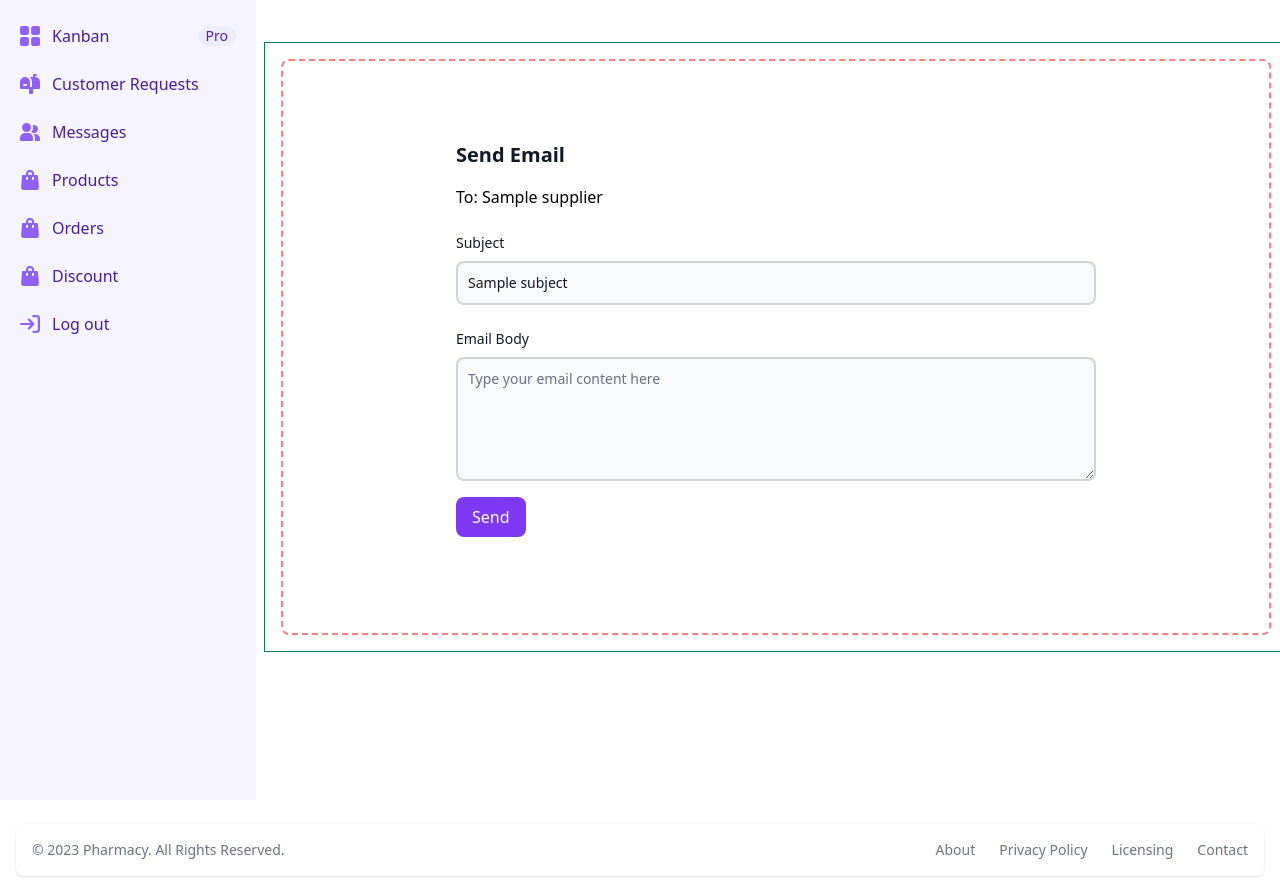
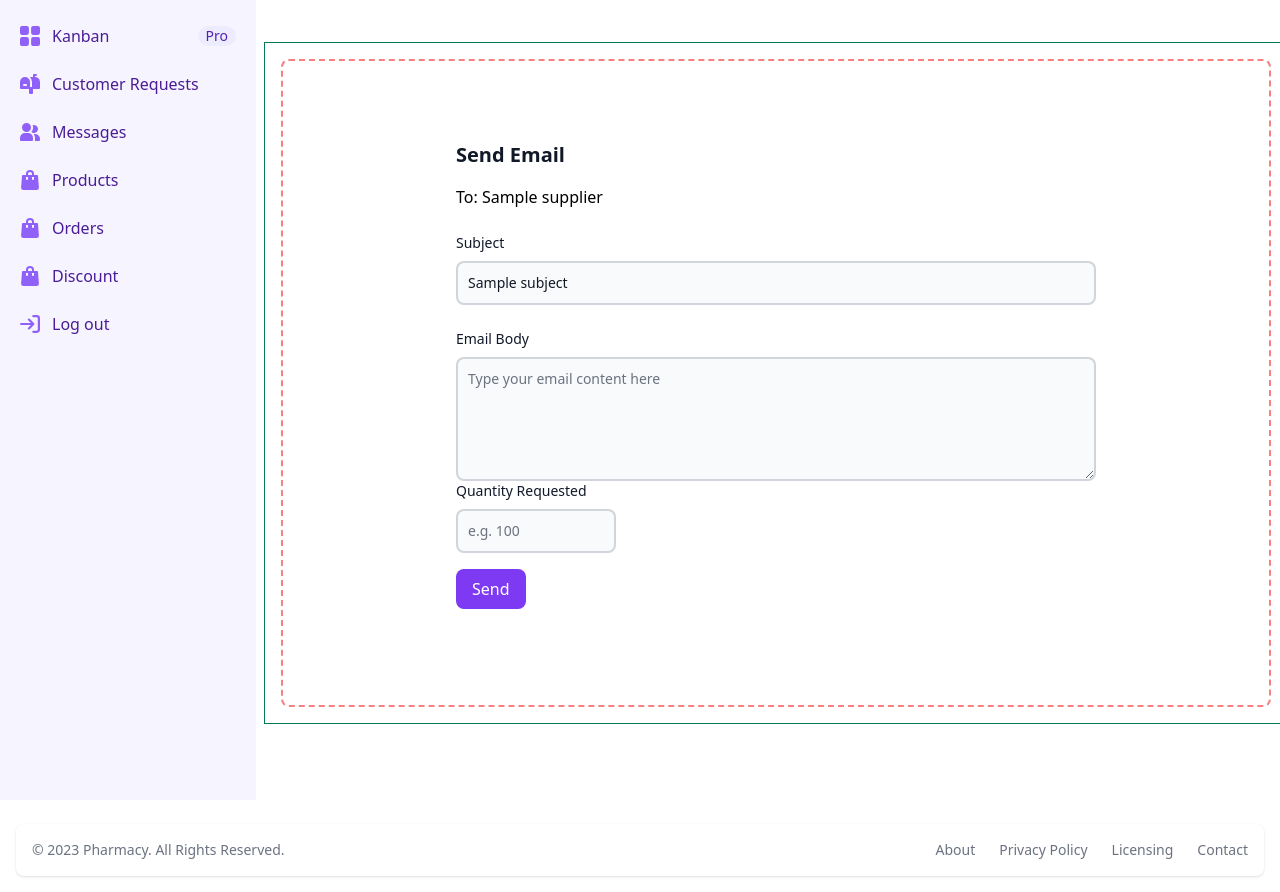
Before and after one commit to ALMUTAWAJ/Pharmacy-Management-System, a Laravel app: template resources/views/pages/staff/stock-request/mail-to-supplier.blade.php in a window 1280 px wide. Run offline with Laravel 10, Linux system fonts and the light colour scheme; the template is opened without the code that fills it: most values are stand-ins (such as "Sample title", 1, 10 or a date in 2020); style sheets or scripts are compiled from the project's sources; some libraries are stand-ins or nearby versions.

Commit message:
Stock Request

```diff
--- a/resources/views/pages/staff/stock-request/mail-to-supplier.blade.php
+++ b/resources/views/pages/staff/stock-request/mail-to-supplier.blade.php
@@ -31,6 +31,13 @@
                     </div>
                 </div>
 
+                <div>
+                    <label for="quantity" class="block mb-2 text-sm font-medium text-gray-900">Quantity Requested</label>
+                    <input type="number" name="quantity" id="quantity"
+                        class="bg-gray-50 border border-gray-300 text-gray-900 text-sm rounded-lg focus:border-purple-500 block w-1/4 p-2.5 border-2 border-solid"
+                        placeholder="e.g. 100" value="{{ old('quantity') }}">
+                </div>
+
                 <button type="submit"
                     class="mt-4 py-2 px-4 bg-purple-600 text-white rounded-lg hover:bg-purple-700 focus:outline-none focus:bg-purple-700">
                     Send
```
Also changed, not shown: app/Http/Controllers/StockRequestController.php (+10 -0 lines), database/migrations/2023_12_21_222641_create_stock_requests_table.php.
